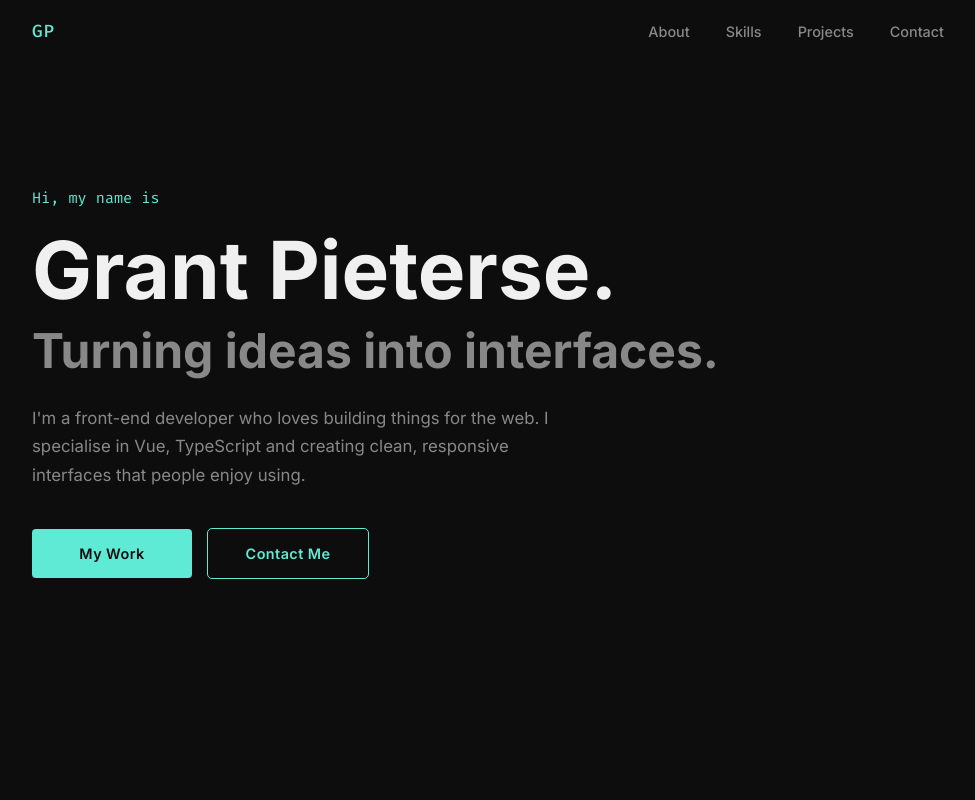
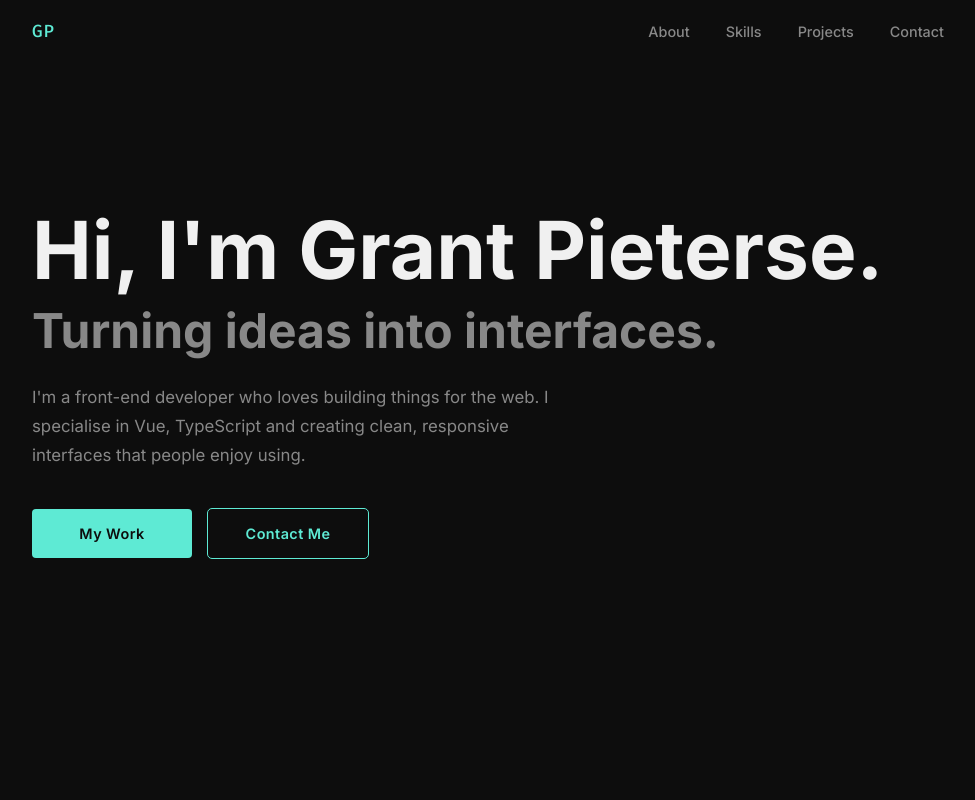
Before and after one commit to grant-pie/portfolio, a Nuxt app: page / in a window 1280 px wide. Shown: the top 800 px of the page, without its empty margins (152-1127 px from the left). Built offline with nearby package versions, Linux system fonts and the light colour scheme.

Commit message:
Extend h1

```diff
--- a/app/components/HeroSection.vue
+++ b/app/components/HeroSection.vue
@@ -1,8 +1,7 @@
 <template>
   <section id="hero" class="hero">
     <div class="container">
-      <p class="hero-greeting">Hi, my name is</p>
-      <h1 class="hero-name">Grant Pieterse.</h1>
+      <h1 class="hero-name">Hi, I'm Grant Pieterse.</h1>
       <h2 class="hero-title">Turning ideas into interfaces.</h2>
       <p class="hero-description">
         I'm a front-end developer who loves building things for the web.
@@ -27,13 +26,6 @@
 
 .hero .container {
   width: 100%;
-}
-
-.hero-greeting {
-  font-family: var(--font-mono);
-  font-size: 0.95rem;
-  color: var(--accent);
-  margin-bottom: 16px;
 }
 
 .hero-name {
```
